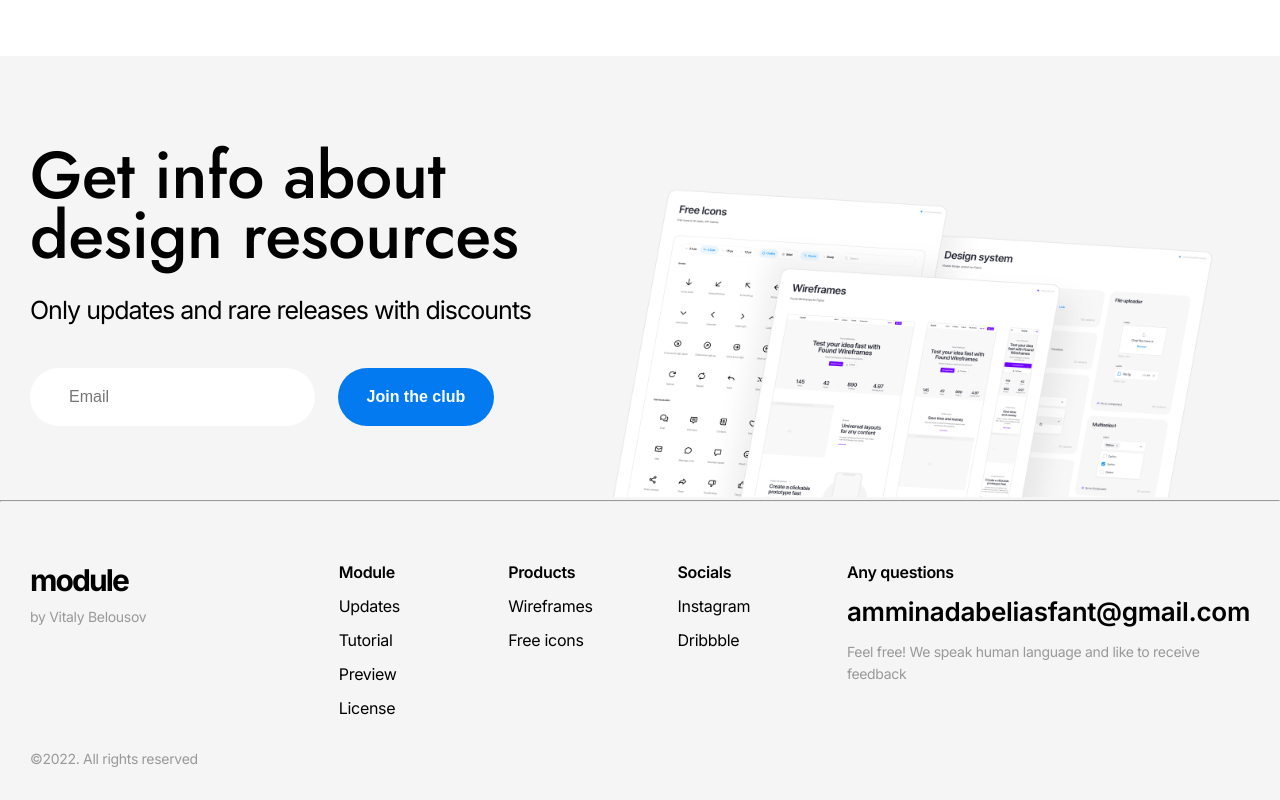
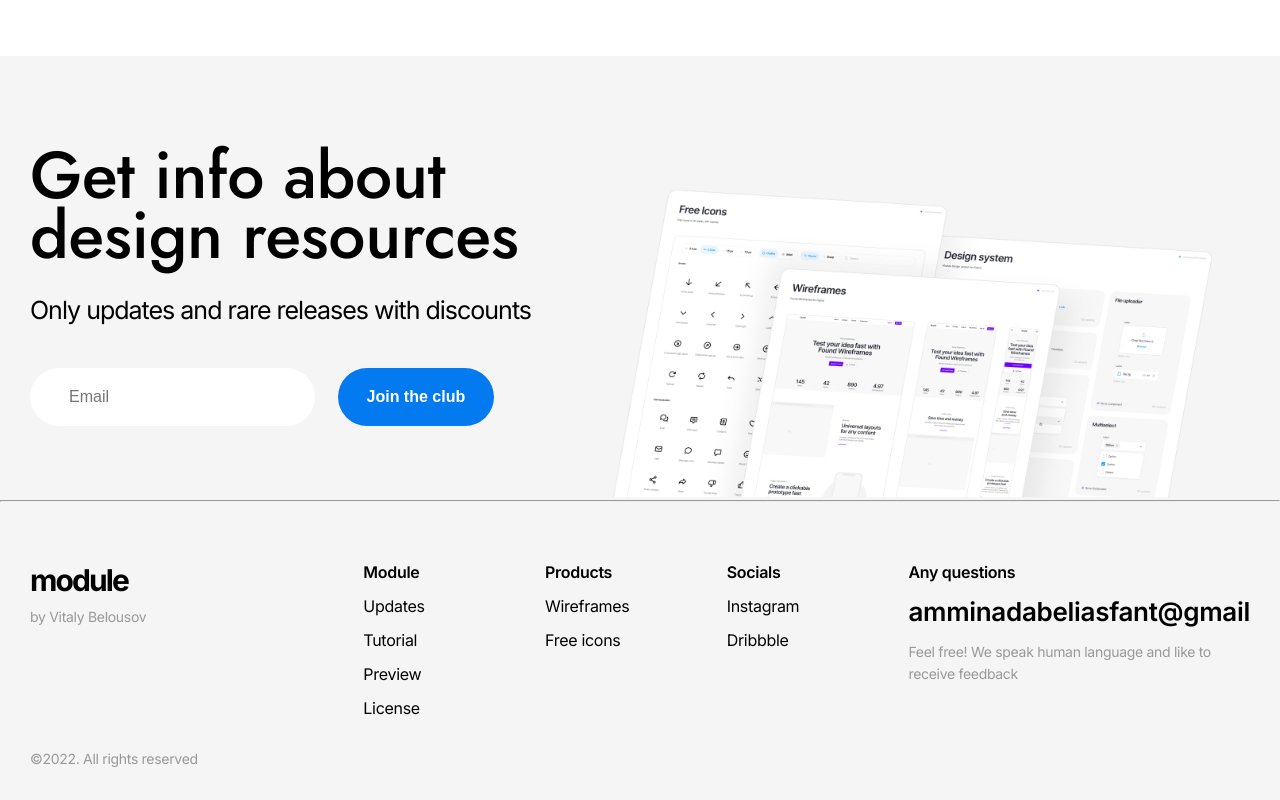
Before and after one commit to Amminadab/module, a plain HTML site: page index.html in a window 1280 px wide. Shown: the part 9741-10541 px from the top of the page. Drawn offline with nearby package versions, Linux system fonts and the light colour scheme.

Commit message:
debugged an error with the fotters email

```diff
--- a/index.html
+++ b/index.html
@@ -664,7 +664,7 @@ Heat and simple, just in minutes "
         <div class="footer-box ft--5">
           <ul class="module-list">
             <li class="list-title">Any questions</li>
-            <li class="list-email">amminadabeliasfant@gmail.com</li>
+            <li class="list-email">amminadabeliasfant@gmail</li>
             <li class="copyright">
               Feel free! We speak human language and like to receive feedback
             </li>
```
